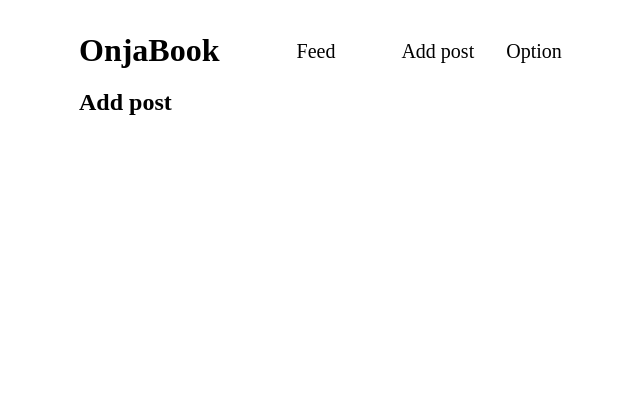
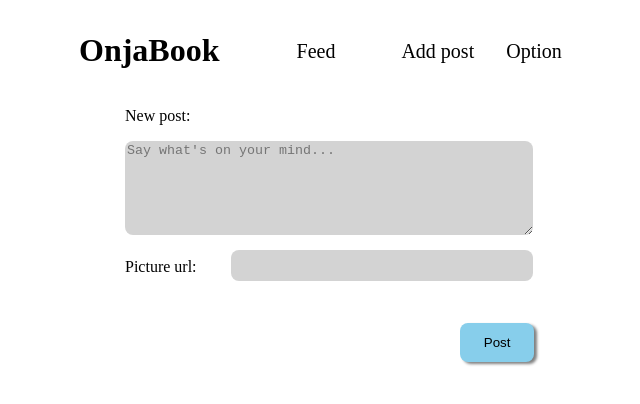
Before and after one commit to Mickaellah/Facebook-clone, a React app: page /add in a window 1280 px wide. Shown: the whole page, without its empty margins (311-951 px from the left). Built offline with nearby package versions, Linux system fonts and the light colour scheme.

Commit message:
Worked with the add new post, by creating a new function and a new object to the Context.js file.

```diff
--- a/Context.js
+++ b/Context.js
@@ -18,8 +18,32 @@ function ContextProvider(props) {
         setLike(favorite);
     }
 
+    function addNewPost(e) {
+        e.preventDefault();
+        const {legend, image} = e.target;
+
+        const newPost = {
+            id: Date.now(),
+            likes: 0,
+            userName: "Clopedia Nomenjanahary",
+            date: Date.now(),
+            legend: legend.value,
+            image: image.value,
+            profile1: "",
+            userName1: "",
+            comment1: "",
+            profile2: "",
+            userName2: "",
+            comment2: ""
+        }
+
+        console.log(newPost);
+
+        setPosts([...posts, newPost]);
+    }
+
     return (
-        <Context.Provider value={{posts, likes}}>
+        <Context.Provider value={{posts, likes, addNewPost}}>
             {props.children}
         </Context.Provider>
     )
--- a/pages/Add.js
+++ b/pages/Add.js
@@ -1,9 +1,24 @@
-import React from 'react'
+import React, {useContext} from 'react';
+
+import {Context} from '../Context';
 
 export default function Add() {
+    const {addNewPost} = useContext(Context);
     return (
         <div>
-            <h2>Add post</h2>
+            <form onSubmit={addNewPost} className="submit_form" >
+                <div>
+                    <fieldset className="textarea">
+                        <label>New post: </label>
+                        <textarea id="legend" className="statu" name="legend" rows="6" placeholder="Say what's on your mind..." />
+                    </fieldset>
+                    <fieldset className="input_profile">
+                        <label>Picture url: </label>
+                        <input id="image" className="image_url" name="image" type="url" />
+                    </fieldset>
+                </div>
+                <button className="submitBttn" type="submit">Post</button>
+            </form>
         </div>
     )
 }
--- a/styles.css
+++ b/styles.css
@@ -7,6 +7,10 @@ body {
 
 h1 {
     margin: 0;
+}
+
+button {
+    cursor: pointer;
 }
 
 .main_heading {
@@ -36,6 +40,10 @@ h1 {
 .post {
     border-bottom: 2px solid gray;
     padding: 32px;
+    margin-block: 32px;
+    border-radius: 12px;
+    box-shadow: 5px 5px 5px lightgray;
+
 }
 
 .heading {
@@ -67,8 +75,8 @@ img {
     padding-inline: 8px;
     border-radius: 5px;
     border: none;
-    background-color: blue;
-    color: white;
+    background-color: skyblue;
+    color: black;
 }
 
 .likes_number {
@@ -135,3 +143,49 @@ input[type="submit"] {
     border-radius: 12px;
     -webkit-appearance: none;
 }
+
+.submit_form {
+    padding: 32px;
+}
+
+.textarea {
+    border: none;
+    display: flex;
+    flex-direction: column;
+}
+
+.input_profile {
+    display: flex;
+    justify-content: space-between;
+    border: none;
+}
+
+.input_profile > label {
+    margin-block-start: 8px;
+}
+
+.statu {
+    margin-block-start: 16px;
+    background-color: lightgray;
+    border: none;
+    border-radius: 8px;
+}
+
+.image_url {
+    border: none;
+    padding: 8px;
+    border-radius: 8px;
+    background-color: lightgray;
+    width: 70%;
+}
+
+.submitBttn {
+    padding-block: 12px;
+    padding-inline: 24px;
+    border-radius: 8px;
+    border: none;
+    box-shadow: 3px 2px 3px gray;
+    background-color: skyblue;
+    margin-block-start: 32px;
+    margin-inline-start: 80%;
+}
```
Also changed, not shown: 5 other files.
